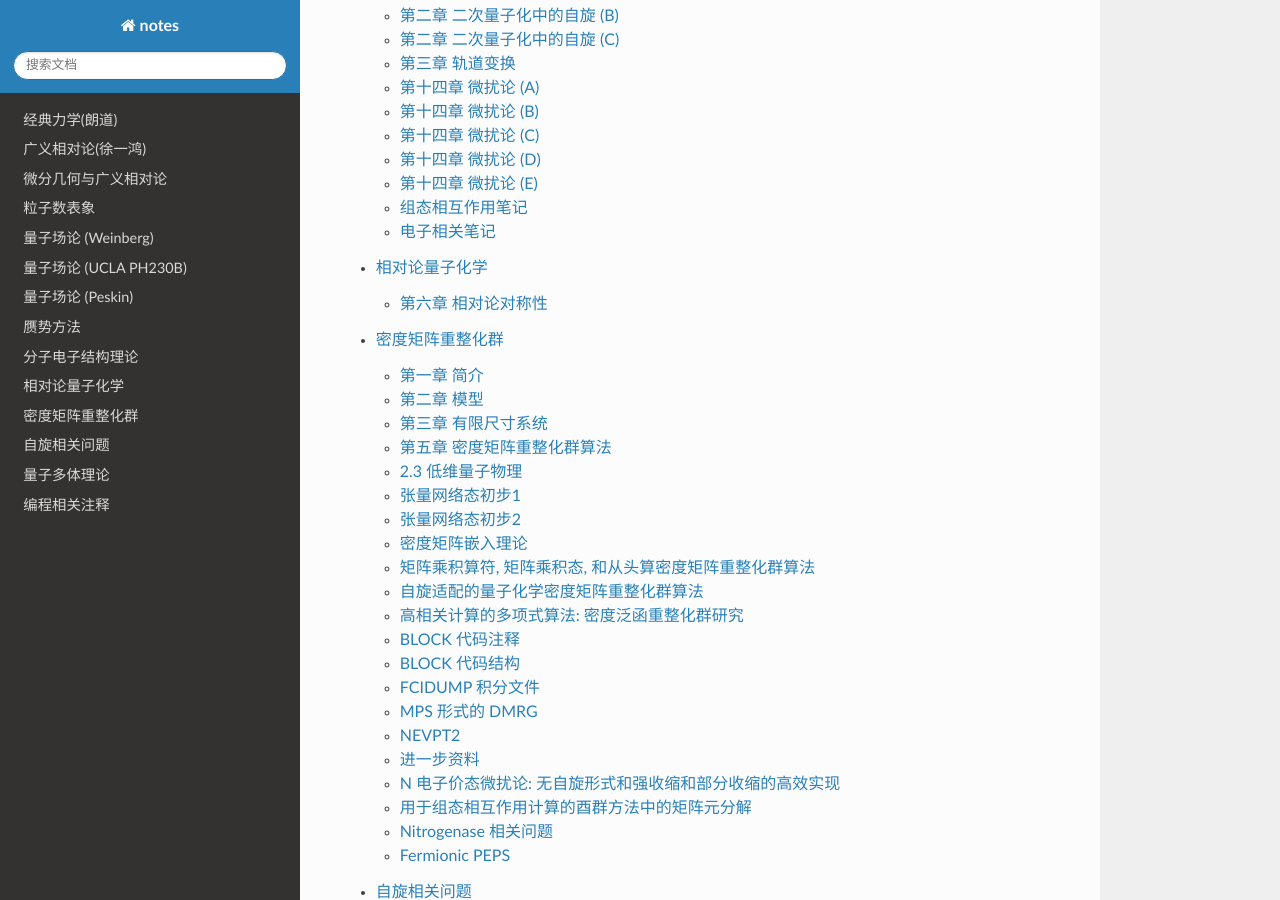
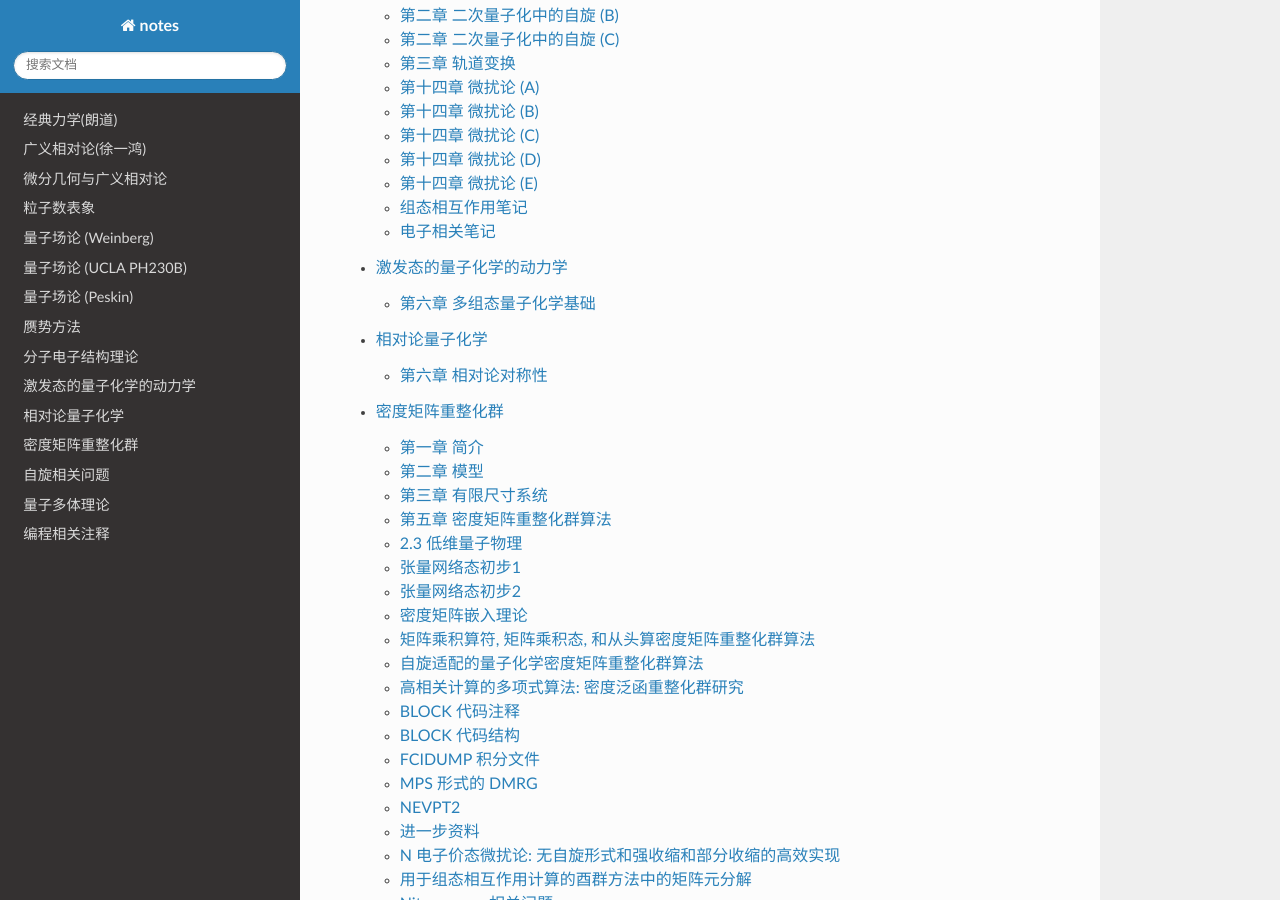
Before and after one commit to stczhc/notes, a Sphinx documentation site: the page built from docs/source/index.rst, in a window 1280 px wide and 900 px high, scrolled down 1424 px. Built offline with Sphinx 7.4.7 and the Read the Docs theme 2.0.0, drawn with Linux system fonts in a browser that asks for light colours; some of the changed lines change nothing that is shown.

Commit message:
qcdes init

```diff
--- /dev/null
+++ b/docs/source/QCDES/basic-i6.rst
@@ -0,0 +1,143 @@
+
+.. only:: html
+
+    .. math::
+        \renewenvironment{equation*}
+        {\begin{equation}\begin{aligned}}
+        {\end{aligned}\end{equation}}
+        \renewcommand{\gg}{>\!\!>}
+        \renewcommand{\ll}{<\!\!<}
+        \newcommand{\I}{\mathrm{i}}
+        \newcommand{\D}{\mathrm{d}}
+        \renewcommand{\C}{\mathrm{C}}
+        \newcommand{\dt}{\frac{\D}{\D t}}
+        \newcommand{\E}{\mathrm{e}}
+        \renewcommand{\bm}{\boldsymbol}
+
+.. note::
+    [QCDES] Gonzalez, L., & Lindh, R. (Eds.). (2021). Quantum Chemistry and Dynamics of Excited States: Methods and Applications. John Wiley & Sons.
+
+第六章 多组态量子化学基础
+=========================
+
+摘要
+----
+
+介绍了解决薛定谔方程及其与量子化学相关问题的基本目标后，本文描述了基本的多组态方法来解决这些问题。由于即使在有限的基组中，精确的（或完全组态相互作用）解决方案也会带来指数级的计算成本，因此讨论了在斯拉特行列式或组态函数基础上的有效表示的重要性。借助这种有效的表示，可以应用迭代技术（如Davidson方法）来获得描述量子化学系统的哈密顿量的最重要的低能本征态的精确解。由于指数级的计算成本仍然限制了这些直接方法的系统规模，因此本文深入讨论了自洽场方法的多组态扩展（MCSCF），该方法捕捉了问题的静态相关性，并作为许多更复杂技术的起点。此外，本文介绍了完全活性空间方法（CAS）及其推广和限制版本，它允许直观地构建化学上重要的参考空间，并在处理问题的重要自由度时实现更紧凑的描述。我们解释了在MCSCF方法中获得激发态的态特定和态平均方法，并通过介绍随机蒙特卡罗方法来解决前所未有的活性空间尺寸的FCI问题来结束本章。
+
+绪论
+----
+
+在量子力学层面描述化学系统时，电子性质是由一个 :math:`N` 电子波函数 :math:`\Psi` 推导出来的，这是一个关于所有电子的位置和自旋的复值函数，完全捕捉了系统的稳态及其性质（如能量 :math:`E` ）。电子波函数 :math:`\Psi` 是通过求解非相对论静态薛定谔方程来确定的。
+
+.. math::
+    \hat{H} \Psi = E \Psi,
+    :label: eq61
+
+其中，:math:`\hat{H}` 是描述系统的哈密顿算符。系统的性质是通过对合适算符在波函数 :math:`\Psi` 的期望值得到的。精确求解薛定谔方程极为困难，而且只有在少数特殊情况下才能获得精确解。
+
+尽管定态薛定谔方程是在实空间中形成的，而 :math:`N` 电子波函数 :math:`\Psi` 是 :math:`3N` 个空间变量和自旋的连续函数，但许多方法依赖于对波函数的离散化处理，其中原子轨道 (AO) 表示单粒子基，而斯莱特行列式(SD) 则表示 :math:`N` 电子基。在现代方法中，对波函数的离散化处理始于选择有限的 AO 列表，这样会引入不可避免的基组截断误差。从 AO 基础上获得分子轨道，使用一个或多个 SD 构建 :math:`N` 电子波函数 :math:`|\Psi\rangle`。离散化的波函数采用以下简单形式：
+
+.. math::
+    |\Psi\rangle = \sum_i C_i |i\rangle,
+    :label: eq62
+
+其中 :math:`|i\rangle = |\Chi_{i_1\sigma_1} \cdots \Chi_{i_n\sigma_n} \rangle` 是 SD 被用作 :math:`N` 电子基，:math:`C_i` 是相应的系数。为方便起见，从现在开始使用简短的符号 :math:`|i\rangle` 代替完整的展开式表示 SD。向量 :math:`\mathbf{C} = \{ C_i \}` 称为组态相互作用 (CI) 向量，获得基态的 CI 向量等价于在给定的 :math:`N` 电子基上为最低特征值求解薛定谔方程。
+
+将连续函数 :math:`\Psi` 用式 :eq:`eq62` 的有限 :math:`N` 电子展开来替换，薛定谔方程可以重构成一个线性代数问题。从式 :eq:`eq61` 开始，左乘 :math:`\langle j|` ，可以得到：
+
+.. math::
+    \sum_i \langle j|\hat{H}| i\rangle C_i = E \sum_i \langle j | i \rangle C_i
+    :label: eq63
+
+通过使用一个正交基组，即 :math:`\langle i | j \rangle = \delta_{ij}`，可以将式 :math:`eq63` 简化为
+
+.. math::
+    \sum_i \langle j|\hat{H}| i\rangle C_i = E C_j.
+    :label: eq64
+
+不同的选择 :math:`N`-电子基组 (选择多少个和哪些 Slater 行列式) 会导致不同层次和风味的量子化学方法，通过合理选择基组可以获得对多体波函数的准确描述，同时具有令人瞩目的优点，即之前的偏微分方程的薛定谔方程现在成为一个有限维的本征值问题。
+
+可能的方法来解决方程 :eq:`eq64` 的本征值问题将在第 6.4 节中讨论。基于 SD 的多电子波函数的展开具有极其简单的评估非零 :math:`\langle j|\hat{H}|i\rangle` 项的优点（参见第6.2.1节）。然而，Slater 行列式通常不是总自旋算符 :math:`\hat{\mathbf{S}}^2` 的本征函数，从而在许多情况下，CI 本征值问题的解不是 :math:`\hat{\mathbf{S}}^2` 的特征向量（自旋污染），使得用自旋来描述分子系统变得不可能。为了避免这种限制，波函数的离散化可以基于自旋适应函数，也称为组态状态函数（CSF）。CSF 可以构造为 SD 的特定线性组合，具有特定的总自旋。有关 CSF 的构造和耦合将在第 6.3 节中详细讨论。
+
+只有不断增大的单电子基组合使用逼近完全组态相互作用极限的更精细的方法，才能得到给定非相对论薛定谔方程的精确解，如图 6.1 所示。然而，对于实际感兴趣的化学系统，对于给定的单电子基组，:math:`N`-电子函数 :math:`|i\rangle` 的数量很快变得难以处理。
+
+在简单的 Hartree-Fock (HF) 方法中，对于所选择的单电子基组，MO 在一个单个 SD 产生的场中进行变分优化，该 SD 称为 HF 行列式。我们将其称为单构型方法。Hartree-Fock 波函数相对于占据-占据和虚拟-虚拟轨道旋转是不变的。 [因为它们各自具有相同的 PDM 特征值 0 或 2. 属于同一特征值的特征向量是简并的, 可以任意线性组合. 但是这些特征向量对应的哈密顿量的轨道能量本征值确是不一样的, 因此可以选择那些可以对角化 Fock 算符的轨道作为正则轨道.] 然而，任何占据-虚拟轨道混合都会使 HF 波函数偏离其变分极小值。[这里是说不能混合占据-虚拟轨道, 因为它们特征值不同. ] 可以扩大行列式展开式 [指采用多个行列式, 但是都是基于同一 HF 轨道或 MO 选择]，并在保持 HF 轨道（或任何其他适当的 MO 选择）不变的情况下优化 CI 展开系数 :math:`C_i` 。这种方法是组态相互作用（CI）方法的核心，在 6.4.1 节中详细讨论。使用由一个参考构型（通常是 HF 行列式）产生的所有单重和双重激发的空间称为单重和双重激发的组态相互作用（CISD）。该方法相对于轨道旋转也具有与 HF 相同的不变性。[指占据空间之内, 或者虚拟空间之内的旋转不会改变结果]
+
+在选择一个选定的有限区域内的一定数量的活性电子 :math:`N`（即 Fermi 面（前线轨道）周围的一组活性轨道 :math:`n` ）进行激发，并且在遵守空间和自旋对称性约束的前提下，以所有可能的方式生成行列式展开，可以得到完全活性空间组态相互作用（CASCI）波函数。还有其他一些选项，其中一些将在第 6.6 节中讨论。在多组态自洽场（MCSCF）方法中，同时对展开系数和 MO 进行变分优化。与 Hartree-Fock 方法不同，在 MCSCF 中，MO是在多组态波函数生成的平均场下进行优化的。[而 HF 是在单组态的情况下优化. ] MCSCF波函数的参数化及其优化将在第 6.5 节中详细讨论。常用的 MCSCF 方法是完全活性空间自洽场（CASSCF）方法，其中 CI 展开在合适的活性空间中以完全 CI 的形式得到。
+
+CASSCF 方法的主要缺点是，CAS 波函数随着活性空间的大小呈指数增长，对于实际模拟，目前计算上的限制在大约 18 个电子和 18 个轨道的活性空间，即 CAS(18,18)。为了部分规避指数尺度，可以采用截断波函数的方法。已经成功应用了各种形式的 CAS 波函数截断，例如限制活性空间（RAS）和广义活性空间（GAS）波函数，导致了 RASSCF 和 GASSCF 方法。RAS 和 GAS 波函数将在第 6.6 节中进行讨论，重点介绍它们如何在量子化学的各个领域中构建和应用。
+
+近年来，已经开发了一些可替代的方法来应对 CASSCF 计算中的指数级扩展，其中密度矩阵重整化群（DMRG-SCF）方法和随机 CASSCF 是有前途的例子。随机 CASSCF 方法是基于 FCI 量子蒙特卡罗方法（FCIQMC）作为 CI 本征求解器的。DMRG 方法在第七章中讨论，而 FCIQMC 和随机 CASSCF 将在第 6.8 节中讨论。
+
+第一节 FCI、CAS 和 RAS 波函数中的缩放问题
+----------------------------------------
+
+FCI 和 CAS 方法的主要缺点是它们与相关轨道和电子数呈指数级增长，因此，即使对于较小的活性空间，考虑的希尔伯特空间的大小也可能会非常大。
+
+考虑在 :math:`n` 个轨道中分布 :math:`N` 个电子，并且没有施加空间对称约束时，通过考虑所有可能的分布来生成所有 Slater 行列式的数量 :math:`N_{SD}` 由以下公式给出：
+
+.. math::
+    N_{SD}(N, n, M_s) = \begin{pmatrix} n \\ \frac{N}{2} + M_s \end{pmatrix}
+    \begin{pmatrix} n \\ \frac{N}{2} - M_s \end{pmatrix}
+
+[每个轨道 alpha 占据和 beta 占据是独立的, 因此相当于在这 :math:`n` 个轨道里面按二项式系数选择 nalpha 个轨道占据, 然后独立选择 nbeta 个轨道占据. ]
+
+当用 :math:`\alpha` 和 :math:`\beta` 电子表示时，这个方程可以写成：
+
+.. math::
+    N_{SD}(N, n, M_s) = \begin{pmatrix} n \\ N_{\alpha} \end{pmatrix}
+    \begin{pmatrix} n \\ N_{\beta} \end{pmatrix}
+    :label: eq66
+
+因为 :math:`N = N_\alpha + N_\beta` 而 :math:`M_s = (N_\aloha - N_\beta) / 2`.
+
+在表 6.1 中列出了一系列完全活性空间（CAS）大小（CAS(N,n)）， N = n 和 S = Ms = 0 的 Slater 行列式数量以及存储相应 CI 向量所需的内存，表明在多组态方法中可以显式关联的电子和轨道的数量受到严格的技术限制。即使是额外的对称性约束，如点群对称性，也只能将波函数的大小减少一个数量级，因此可访问的系统大小不能显著增加。: ::
+
+    >>> import block2 as b
+    >>> for i in [8, 12, 16, 20, 24]:
+    ...     x = c.combination(i, i // 2) ** 2
+    ...     print(i, x, Parsing.to_size_string(8 * x))
+    ...
+    8 4900 38.3 KB
+    12 853776 6.51 MB
+    16 165636900 1.23 GB
+    20 34134779536 254 GB
+    24 7312459672336 53.2 TB
+
+Slater 行列式不是总自旋算符 :math:`\hat{S}^2` 的本征函数，式 :eq:`eq66` 表示自旋本征函数的数量的上限。[因为不是本征函数, 所以是上限. 本征函数是行列式可以表示的函数的一个子集. 如果行列式是本征函数, 那么两者数量就是一样, 而不是上限. ] 第一章中的非相对论哈密顿量 :math:`\hat{H}`（式（1.18））是自旋无关的，因此，具有给定总自旋量子数 :math:`S` 的所有状态都是简并的，[这里简并的意思是相对于哈密顿量的, 即它们能量一样] 而和其 :math:`M_s` 本征值无关。因此，只需考虑每个 :math:`S` 值的一个状态，即可减小目标空间的大小。具有特定总自旋量子数 :math:`S = M_s` 的自旋适应电子组态（称为组态状态函数，CSFs）的数量是通过从式 :eq:`eq66` 中去除自旋更高的行列式获得的。
+
+.. math::
+    N_{CSF}(N, n, S) = N_{SD}(n, N_\alpha, N_\beta)
+        - N_{SD}(n, N_\alpha + 1, N_\beta - 1)
+
+[当考虑行列式的 S 和 M 的时候, S 小于等于 open 的数目, M 对应于 up 和 down 的差.
+对于 open = 2, uu ud du dd. ud du 可以通过线性组合得到 S = 0 和 S = 1, dd 和 uu 必须是 S = 1]
+
+[对于上式的理解, 首先注意假定了 :math:`M = S`, 由于 :math:`S` 非负, :math:`M` 必须也是非负.
+这意味着 :math:`2M = N_\alpha - N_\beta \geq 0`, 因此 :math:`N_\alpha \geq N_\beta`.
+然后, :math:`N_{SD}(n, N_\alpha, N_\beta)` 代表 :math:`2M = N_\alpha - N_\beta` 的所有行列式, 这些行列式可以展开对于给定的 :math:`n, M` 和 :math:`N`, :math:`2S \geq N_\alpha - N_\beta` 的所有 CSF. 但是等式左边我们需要对于给定的 :math:`n, M, S` 和 :math:`N` 的 CSF 数目. 问题的关键是把 :math:`S` 的可能性缩小. 注意到 :math:`N_{SD}(n, N_\alpha + 1, N_\beta - 1)` 代表的 :math:`N` 和 :math:`n` 和之前一样, :math:`2S \geq N_\alpha + 1 - (N_\beta - 1) = N_\alpha - N_\beta + 2`, 因此 :math:`2S` 的范围刚好比之前缩小了一点. 但是这里 :math:`M` 变了. 但是我们注意到对于所有这些 :math:`S`, 对不同的 :math:`M` 的数目是一样的, 所以可以更改 :math:`M` (在讨论行列式的数目, 但是固定了 :math:`S` 之后, 实际上就和 CSF 的数目是一样的)]
+
+[举个例子, 考虑 3 个电子, 3 个 open 轨道, 一共有 :math:`2^3 = 8` 种情况. 我们要求 :math:`2S = 1` 的情况. 既然我们约定 :math:`M=S`, 我们看这些 :math:`2M = 1` 的没有适配 :math:`S` 的行列式, 有 :math:`uud, udu, duu` 三个. 但这些行列式既可以是 :math:`2S = 1`, 也可以是 :math:`2S = 3`. 因此我们考虑 :math:`N_\alpha = 3, N_\beta = 0`, 这只有 :math:`uuu` 一个. 这个对应于 :math:`2S = 3, 2M = 3` 只有一个行列式. (一组固定 M 的行列式的数目, 和它能表示的所有不同 S 的 CSF 数目是一样的.) 但我们知道 :math:`2S = 3, 2M = 3` 的 CSF 数目和 :math:`2S = 3, 2M = 1` 或者任意 :math:`2M` 的 CSF 数目是一样的, 所以我们可以推断, 我们应该从 :math:`uud, udu, duu` 中减去这一个对应于 :math:`2S = 3, 2M = 1` 的那个, 得到 :math:`2S = 1, 2M = 1` 的 CSF 数等于 3 - 1 = 2. 或者直接用 +- 标记, 注意必须先 + 才能 -, 因此只有 :math:`++-, +-+` 两种.]
+
+Weyl-Paldus 维数公式也可用于计算总的自旋自适应函数的数量。
+
+.. math::
+    N_{CSF}(N, n, S) = \frac{2S + 1}{n + 1}
+    \begin{pmatrix} n + 1 \\ \frac{N}{2} - S \end{pmatrix}
+    \begin{pmatrix} n + 1 \\ n - \frac{N}{2} - S \end{pmatrix}
+
+[注意 :math:`n + 1 - (n - \frac{N}{2} - S) = \frac{N}{2} + S + 1`. 具体推导可以参考自旋适配密度矩阵重整化群那里的注解.]
+
+注意以上两式是等价的.
+
+一系列完整活性空间大小为 CAS(N,n) 的行列式数和组态状态函数在图 6.2 中也有所报道。灰色区域表示计算需要大量的计算资源和专用大内存计算机。超出灰色区域，目前计算技术上是不可能的。如果使用斯特林公式的话，n! 〜 2𝜋n，行列式数和组态状态函数的总数的方程可以近似地用下式表示 (其中N=n)：
+
+.. math::
+    N_{SD} \approx \frac{2}{\pi n} 4^n \\
+    N_{CSF} \approx \left( 1 - \left(\frac{n}{n+2}\right)^2) \frac{2}{\pi n} 4^n.
+
+以上两式清楚地表明，Slater 行列式和组态态函数的数量随着有关轨道的数量呈指数增长。Slater 行列式和组态态函数数量的增长，用斯特林公式近似表示，用实线在图 6.2 中表示。指数增长也可以通过更为定性的论证得到证明，即考虑将 n 个轨道用电子填充的可能性的数量等于 :math:`4^n`，因为每个轨道可以是双占据、只用一个 :math:`\alpha` 电子或一个 :math:`\beta` 电子占据，或者不被占据，而这些选项与其他轨道的占据情况是独立的。这样就可以生成n个轨道中任意电子数的所有可能组态，但是与固定电子数的情况相比，其规模的变化趋势是相同的。不建议使用 "阶乘级别" 的术语来指代二项式系数，因为这会暗示其增长速度比以上所示的 :math:`4^n` 增长速度更快。
+
+第二节 斯莱特行列式的耦合和分解
+-------------------------------
--- /dev/null
+++ b/docs/source/QCDES/basic.rst
@@ -0,0 +1,8 @@
+
+激发态的量子化学的动力学
+========================
+
+.. toctree::
+   :maxdepth: 1
+
+   basic-i6.rst
--- a/docs/source/index.rst
+++ b/docs/source/index.rst
@@ -14,6 +14,7 @@
    QFTP/basic.rst
    SSP/basic.rst
    MEST/basic.rst
+   QCDES/basic.rst
    RQC/basic.rst
    DMRG/basic.rst
    SPIN/basic.rst
```
